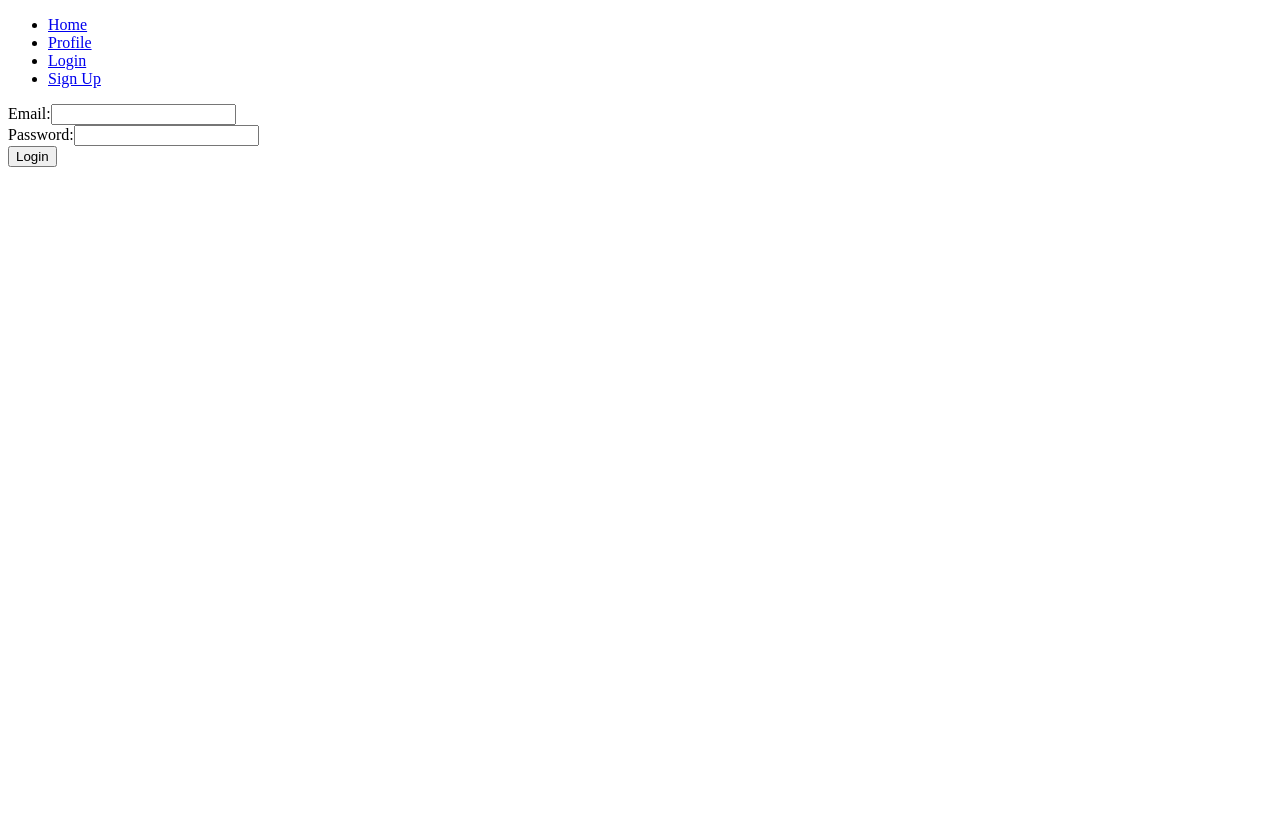
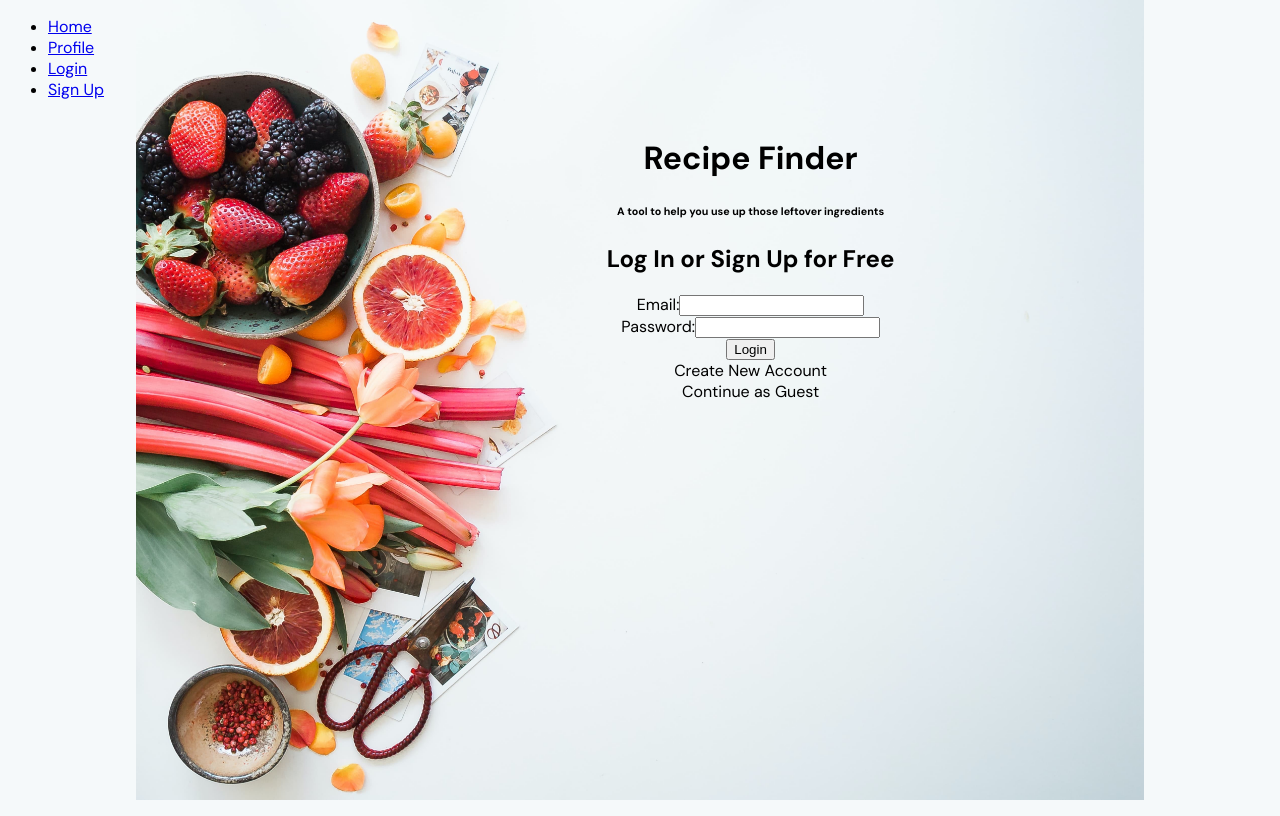
Before and after one commit to Code-the-Dream-School/ffprac-team5-front, a React (Vite) app: page /LoginForm in a window 1280 px wide. Built offline with nearby package versions, Linux system fonts and the light colour scheme.

Commit message:
background image

```diff
--- a/src/App.css
+++ b/src/App.css
@@ -0,0 +1,4 @@
+html {
+    margin: 0;
+    padding: 0;
+}
--- /dev/null
+++ b/src/css/Login.module.css
@@ -0,0 +1,41 @@
+@import url('https://fonts.googleapis.com/css2?family=DM+Sans:ital,opsz,wght@0,9..40,100..1000;1,9..40,100..1000&display=swap');
+
+
+html, body {
+    height: 100%
+}
+
+body {
+    background-color: #f5f9fa;
+    background-image: url('./../assets/images/login.jpg');
+    background-size: auto 100%;
+    background-repeat: no-repeat;
+    background-position: top;
+    font-family: "DM Sans", sans-serif;
+}
+
+.container {
+    margin: 0 auto;
+    width: 50%;
+}
+
+.left {
+    float: left;
+    width: 35%;
+    content: "";
+}
+
+.right {
+    float: right;
+    width: 65%;
+    margin: auto;
+    text-align: center;
+}
+
+.form {
+
+}
+
+.field {
+
+}
--- a/src/pages/Login.jsx
+++ b/src/pages/Login.jsx
@@ -1,5 +1,6 @@
 import React, { useState } from "react";
 import axios from "axios";
+import styles from './../css/Login.module.css'
 
 const Login = () => {
   const [email, setEmail] = useState("");
@@ -21,8 +22,16 @@ const Login = () => {
   };
 
   return (
-    <form onSubmit={handleSubmit}>
-      <div>
+    <div className={styles.container}>
+      <div className={styles.left}>
+      </div>
+
+      <div className={styles.right}>
+        <h1>Recipe Finder</h1>
+        <h6>A tool to help you use up those leftover ingredients</h6>
+        <form onSubmit={handleSubmit} className={styles.form}>
+          <h2>Log In or Sign Up for Free</h2>
+          <div className={styles.field}>
             <label>Email:</label>
             <input
               type="email"
@@ -32,7 +41,7 @@ const Login = () => {
               autoComplete="current-email"
             />
           </div>
-      <div>
+          <div className={styles.field}>
             <label>Password:</label>
             <input
               type="password"
@@ -44,6 +53,12 @@ const Login = () => {
           </div>
           <button type="submit">Login</button>
         </form>
+        <div className={styles.field}>
+          <div>Create New Account</div>
+          <div>Continue as Guest</div>
+        </div>
+      </div>
+    </div>
   );
 };
 
```
Also changed, not shown: src/pages/Homepage.jsx (added, +65 -0 lines), src/assets/images/login.jpg (added). Lines whose indentation alone changed are shown as unchanged.
